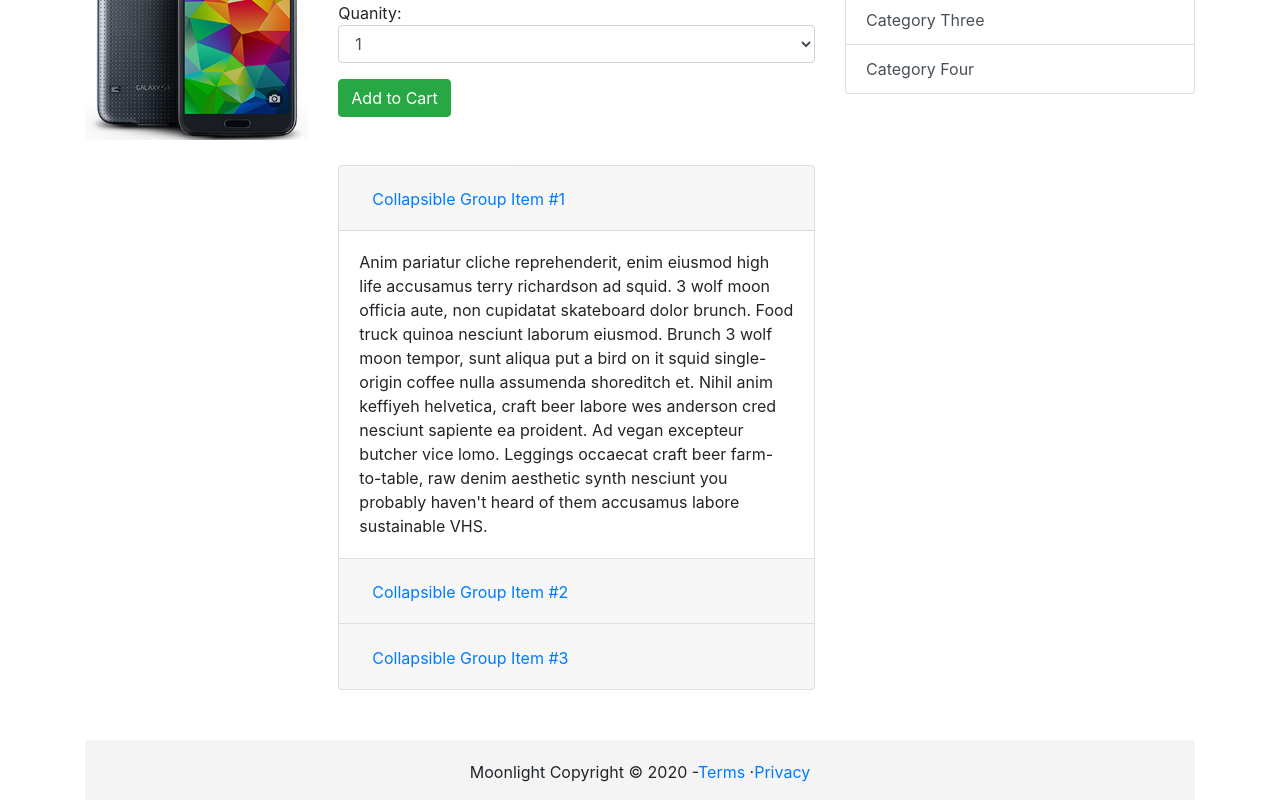
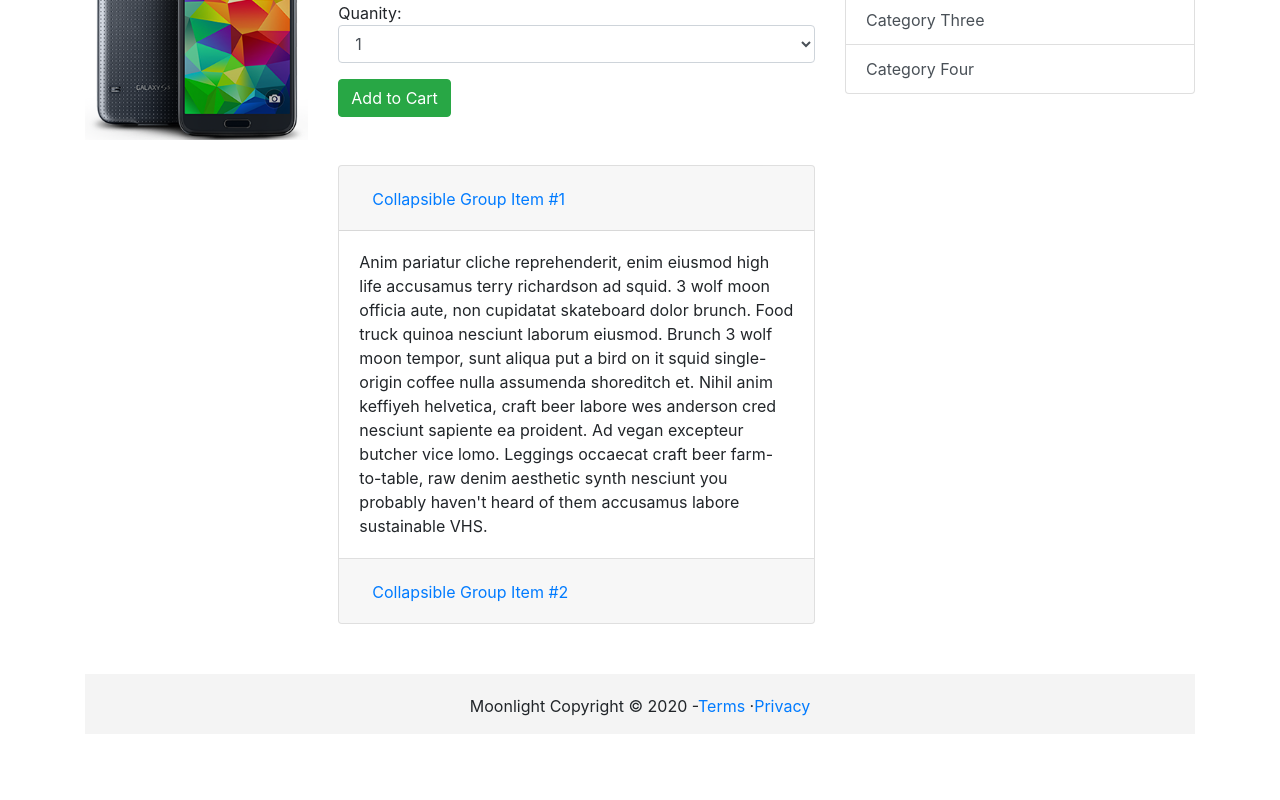
Before and after one commit to t3rodrig/ih-P03-moonlight-client, a React (Create React App) app: page /product in a window 1280 px wide. Shown: the part 277-1077 px from the top of the page. After the commit the page ends 1011 px from the top, so only its background shows below. Built offline with nearby package versions, Linux system fonts and the light colour scheme.

Commit message:
Some cleanup

```diff
--- a/src/components/products/ProductDetails.js
+++ b/src/components/products/ProductDetails.js
@@ -1,4 +1,5 @@
 import React, { Fragment } from 'react';
+import { Link } from 'react-router-dom';
 
 const ProductDetails = (props) => {
   const { product } = props;
@@ -57,20 +58,6 @@
                 </div>
               </div>
             </div>
-            <div className="card">
-              <div className="card-header" id="headingThree">
-                <h2 className="mb-0">
-                  <button className="btn btn-link collapsed" type="button" data-toggle="collapse" data-target="#collapseThree" aria-expanded="false" aria-controls="collapseThree">
-                    Collapsible Group Item #3
-                  </button>
-                </h2>
-              </div>
-              <div id="collapseThree" className="collapse" aria-labelledby="headingThree" data-parent="#accordionExample">
-                <div className="card-body">
-                  Anim pariatur cliche reprehenderit, enim eiusmod high life accusamus terry richardson ad squid. 3 wolf moon officia aute, non cupidatat skateboard dolor brunch. Food truck quinoa nesciunt laborum eiusmod. Brunch 3 wolf moon tempor, sunt aliqua put a bird on it squid single-origin coffee nulla assumenda shoreditch et. Nihil anim keffiyeh helvetica, craft beer labore wes anderson cred nesciunt sapiente ea proident. Ad vegan excepteur butcher vice lomo. Leggings occaecat craft beer farm-to-table, raw denim aesthetic synth nesciunt you probably haven't heard of them accusamus labore sustainable VHS.
-                </div>
-              </div>
-            </div>
           </div>
         </div>
       </div>
```
